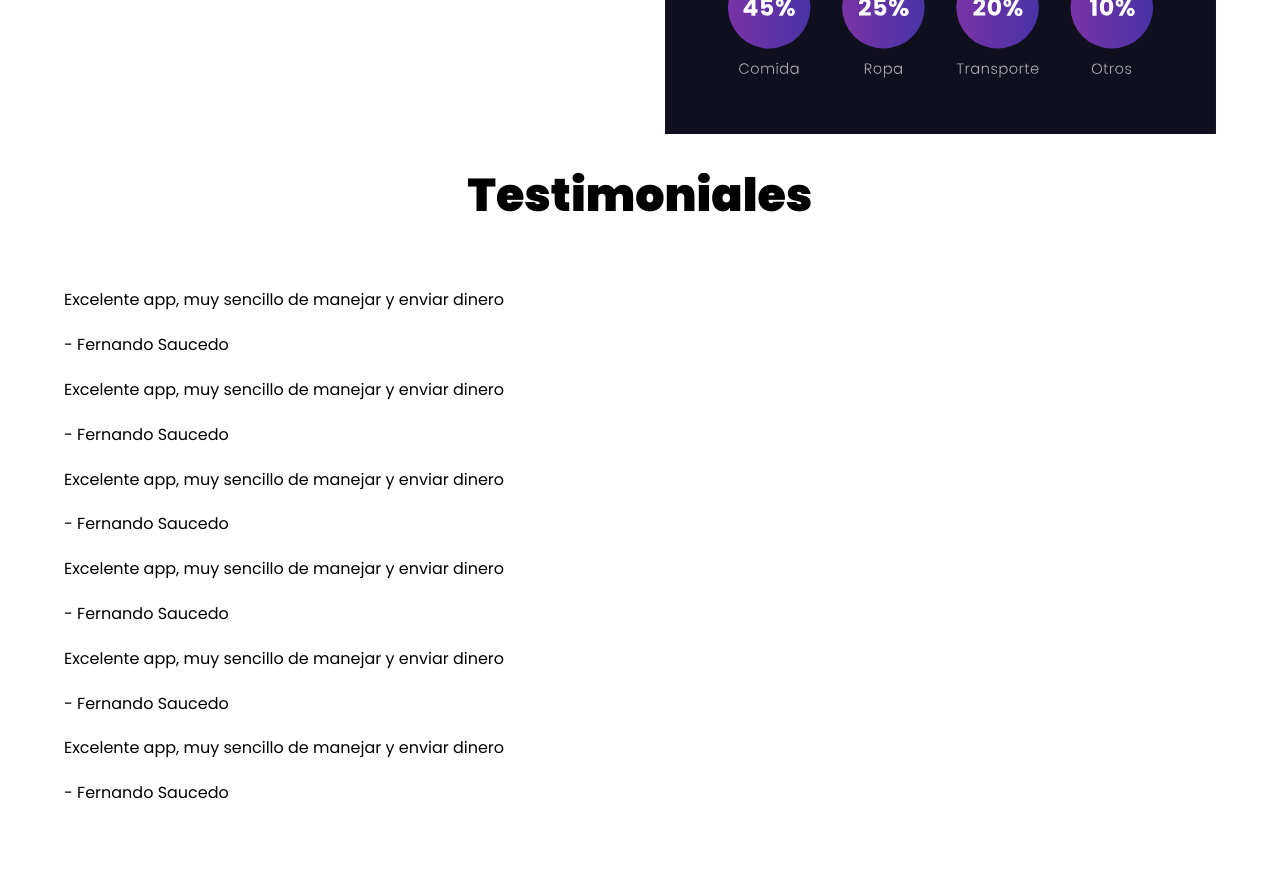
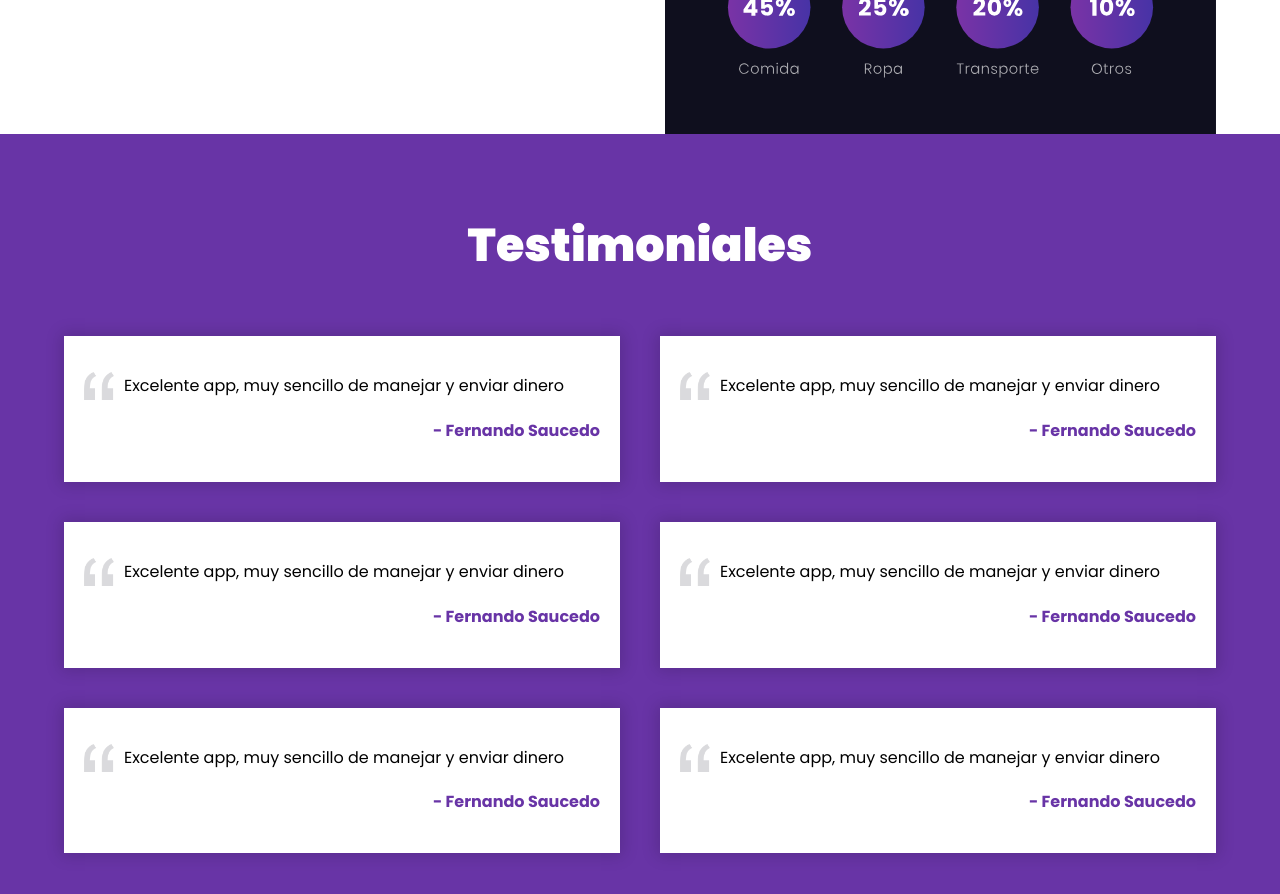
Before and after one commit to contactofernando/proyectoEWalletBEM, a plain HTML site: page index.html in a window 1280 px wide. Shown: the part 3940-4834 px from the top of the page. Before the commit the page ends 4764 px from the top, so only its background shows below. Drawn offline with Linux system fonts and the light colour scheme.

Commit message:
Finalizado CSS testimoniales

```diff
--- a/css/styles.css
+++ b/css/styles.css
@@ -280,3 +280,50 @@ img {
         text-align: left;
     }
 }
+
+.testimoniales {
+    background-color: var(--primario);
+    padding: 5rem 0;
+}
+.testimoniales__heading {
+    color: var(--blanco);
+}
+
+.testimoniales__grid {
+    display: grid;
+    grid-template-columns: 1fr;
+    gap: 4rem;
+}
+@media (min-width: 768px) {
+    .testimoniales__grid {
+        grid-template-columns: repeat(2, 1fr)
+    }
+}
+.testimonial {
+    box-shadow: 0px 0px 15px 3px rgb(0 0 0 / .15);
+    background-color: var(--blanco);
+    padding: 2rem;
+    position: relative;
+
+}
+.testimonial__texto {
+    padding-left: 4rem;
+}
+.testimonial__texto::before {
+    content: '';
+    background-image: url(../img/comilla.png);
+    background-size: 3rem;
+    background-repeat: no-repeat;
+    background-position: center;
+    width: 3rem;
+    height: 3rem;
+    position: absolute;
+    top: 3.5rem;
+    left: 2rem;
+
+}
+.testimonial__autor {
+    color: var(--primario);
+    font-weight: 700;
+    text-align: right;
+}
```
